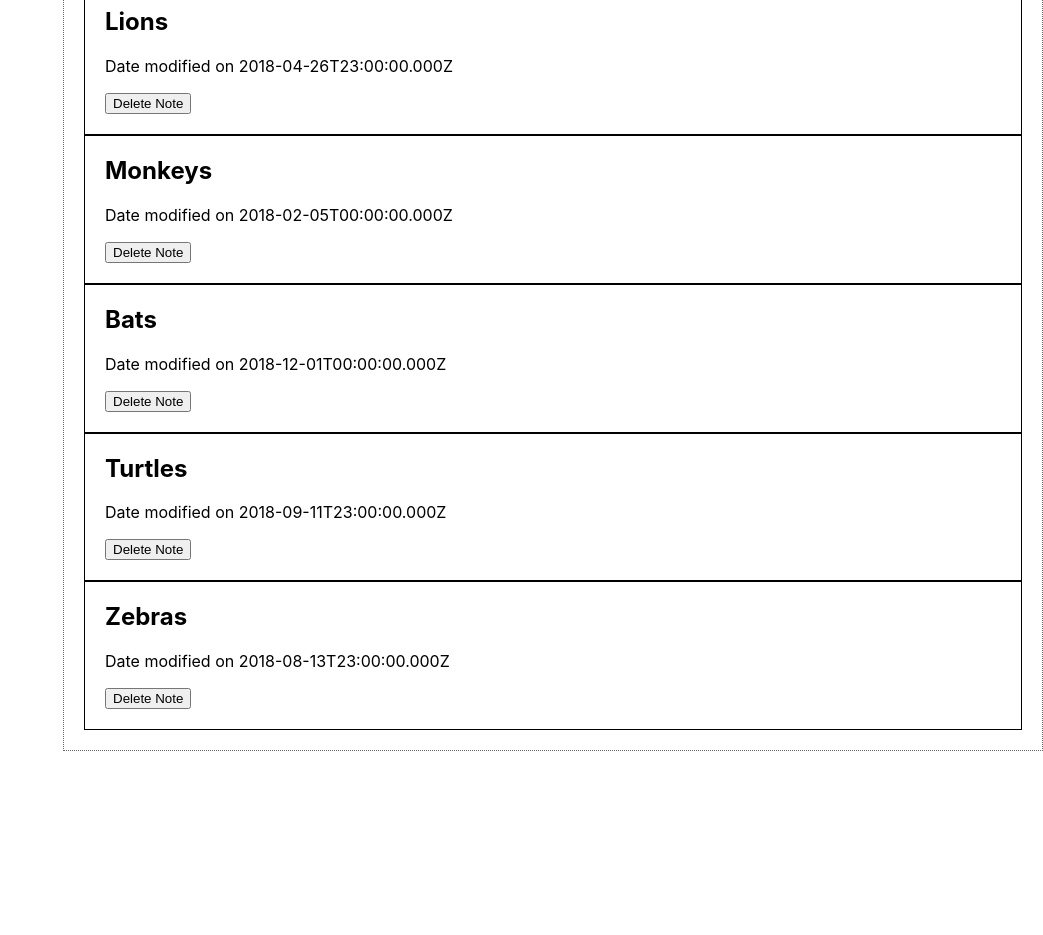
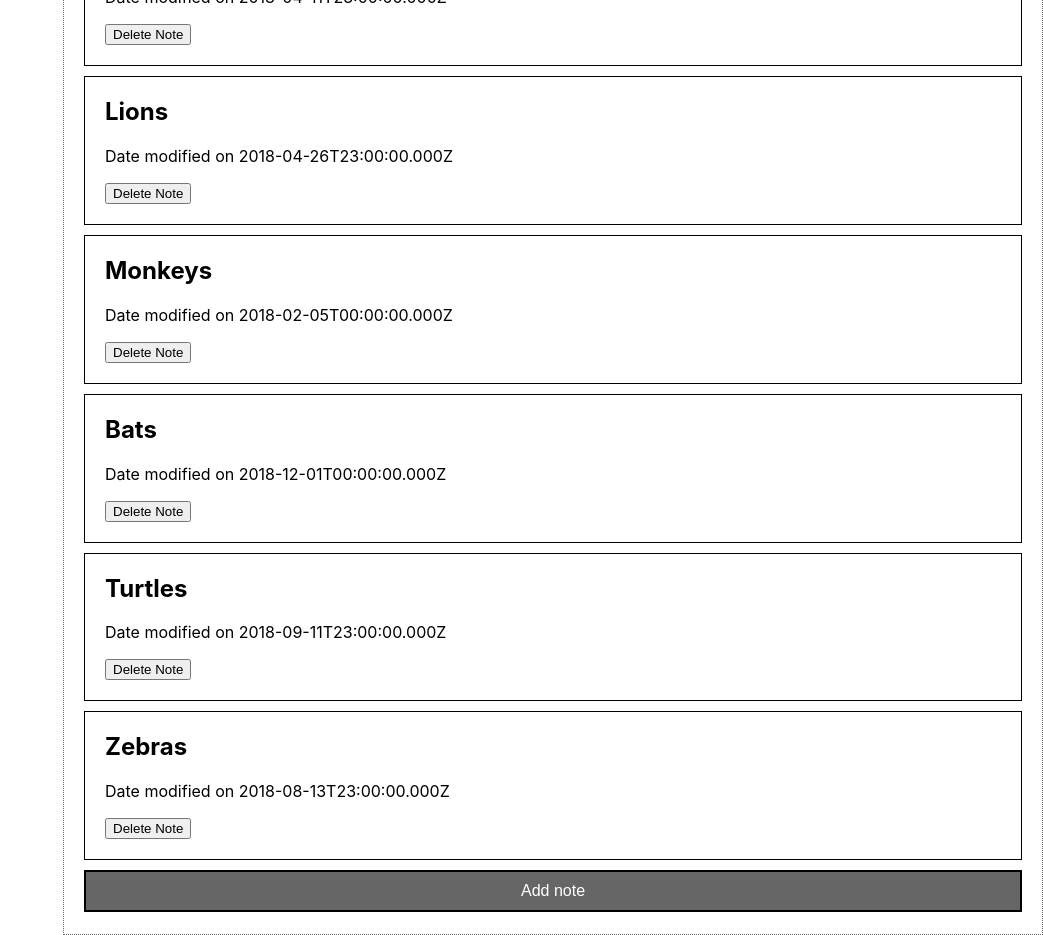
Before and after one commit to artificialarea/noteful, a React (Create React App) app: page / in a window 1280 px wide. Shown: the part 1480-2415 px from the top of the page, without its empty margins (237-1280 px from the left). Before the commit the page ends 2231 px from the top, so only its background shows below. Built offline with nearby package versions, Linux system fonts and the light colour scheme.

Commit message:
added some boilerplate components to complete the set and updated all components from function to class for consistency sake.

```diff
--- a/src/App.css
+++ b/src/App.css
@@ -41,7 +41,8 @@ nav li {
   text-align: center;
 }
 
-nav button {
+nav button,
+.note-list > button {
   background-color: rgba(0, 0, 0, 0.6);
   border: 2px solid black;
   color: white;
@@ -56,6 +57,7 @@ nav button {
 .note {
   border: 1px solid black;
   padding: 0 20px 20px 20px;
+  margin: 0 0 10px 0;
 }
 
 .note-list {
@@ -64,6 +66,10 @@ nav button {
   border: 1px dotted rgba(0, 0, 0, 0.6)
 }
 
+.note-list > button {
+  /* currently joined with nav button */
+}
+
 ul {
   list-style: none;
   margin: 0;
--- a/src/App.js
+++ b/src/App.js
@@ -4,6 +4,8 @@ import './App.css';
 import dummyStore from './dummy-store.js';
 import NoteListNav from './NoteListNav/NoteListNav';
 import NoteListMain from './NoteListMain/NoteListMain';
+import NotePageNav from './NotePageNav/NotePageNav';
+import NotePageMain from './NotePageMain/NotePageMain';
 import Note from './Note/Note';
 
 
@@ -44,6 +46,8 @@ export default class App extends React.Component {
         <main>
 
           <NoteListNav folders={folders}/>
+          <NotePageNav />
+
 
           {/* <NoteListMain notes={this.state.notes}/> */}
           <Route
@@ -53,6 +57,8 @@ export default class App extends React.Component {
               return <NoteListMain notes={notes}/>
             }}
           />
+
+          <NotePageMain />
 
           <Route
             path = 'notes/:noteId'
--- a/src/Note/Note.js
+++ b/src/Note/Note.js
@@ -2,18 +2,19 @@ import React from 'react';
 import './Note.css';
 
 
-export default function Note(props) {
-  // console.log(props)
+export default class Note extends React.Component {
+  render() {
     return (
       <li
-      key={props.id}
+        key={this.props.id}
         className="note"
       >
-      <h2>{props.name}</h2>
+        <h2>{this.props.name}</h2>
         <div>
-        <p>Date modified on {props.modified}</p>
+          <p>Date modified on {this.props.modified}</p>
           <button>Delete Note</button>
         </div>
       </li>
     )
   }
+}
--- a/src/NoteListMain/NoteListMain.js
+++ b/src/NoteListMain/NoteListMain.js
@@ -3,8 +3,9 @@ import './NoteListMain.css';
 import Note from '../Note/Note';
 
 
-export default function NoteListMain(props) {
-  const { notes } = props;
+export default class NoteListMain extends React.Component {
+  render() {
+    const { notes } = this.props;
     // console.log(notes);
     return (
       <div className="note-list">
@@ -18,10 +19,11 @@ export default function NoteListMain(props) {
               content={note.content}
             />
           )}
-
         </ul>
+        <button>Add note</button>
       </div>
     )
+  }
 }
 
 NoteListMain.defaultProps = {
--- /dev/null
+++ b/src/NotePageNav/NotePageNav.js
@@ -0,0 +1,11 @@
+import React from 'react'
+import './NotePageNav.css'
+
+
+export default class NotePageNav extends React.Component {
+  render() {
+    return (
+      <div />
+    )
+  }
+}
```
Also changed, not shown: src/NoteListNav/NoteListNav.js (+4 -3 lines), src/NotePageNav/NotePageNav.css (added), 1 other file (tests, documents, lock files or other folders). Lines whose indentation alone changed are shown as unchanged.
